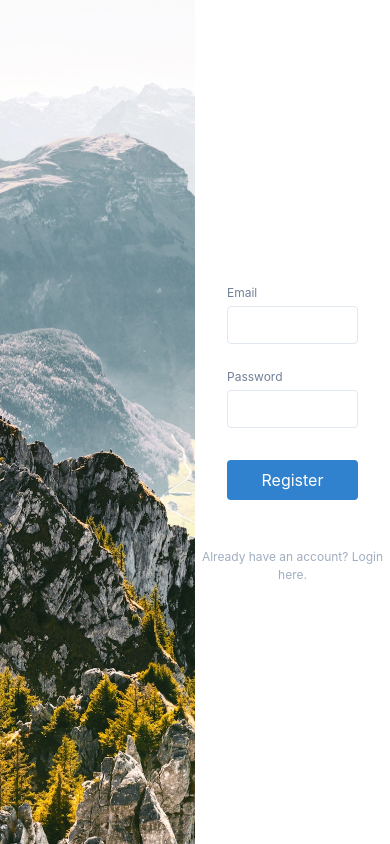
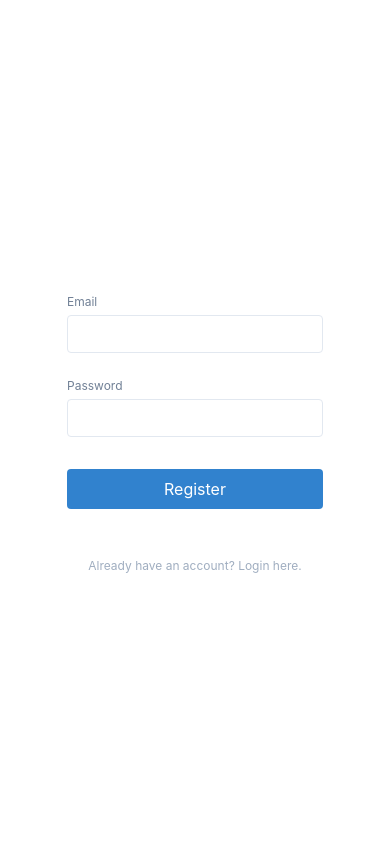
Before and after one commit to boxtar/reminders, a PHP site: template resources/views/auth/register.twig in a window 390 px wide. Run offline with PHP 8.4, Linux system fonts and the light colour scheme; the template is opened without the code that fills it, so the values that code supplies are empty; some libraries are stand-ins or nearby versions.

Commit message:
Updated authentication pages for mobile view

```diff
--- a/resources/views/auth/login.twig
+++ b/resources/views/auth/login.twig
@@ -2,7 +2,7 @@
 
 {% block content %}
 <div class="flex justify-center items-center min-h-screen">
-    <div class="w-1/2 flex flex-wrap justify-center items-center bg-white min-h-screen">
+    <div class="min-w-full md:min-w-0 md:w-1/2 flex flex-wrap justify-center items-center bg-white min-h-screen">
         <login :errors="{{ errors[0] | json_encode }}" :old="{{ old[0] | json_encode }}"
             :csrf="{{ csrf.data | json_encode }}"></login>
     </div>
--- a/resources/views/auth/register.twig
+++ b/resources/views/auth/register.twig
@@ -6,7 +6,7 @@
     <div class="w-1/2 h-screen">
         <img src="/storage/images/scenic.jpg" class="w-full h-full object-cover object-top">
     </div>
-    <div class="w-1/2 flex flex-wrap justify-center items-center bg-white min-h-screen">
+    <div class="min-w-full md:min-w-0 md:w-1/2 flex flex-wrap justify-center items-center bg-white min-h-screen">
         <register
             :errors="{{ errors[0] | json_encode }}"
             :old="{{ old[0] | json_encode }}"
```
